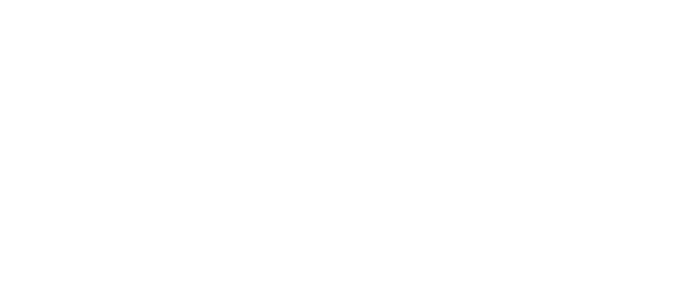
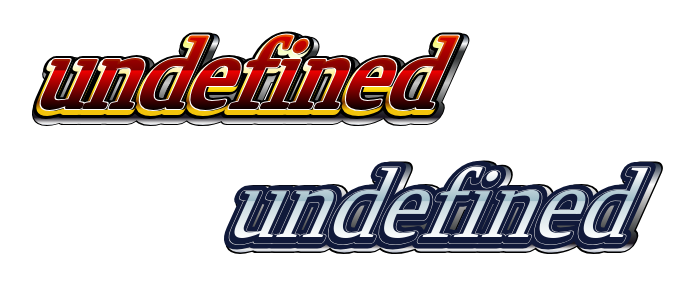
Before and after one commit to CyberRex0/5000choyen-api, a website: page index.html in a window 1280 px wide. Shown: the top 294 px of the page, without its empty margins (2-696 px from the left). Drawn offline with Linux system fonts and the light colour scheme; a web font is replaced by a local one.

Commit message:
Api release

```diff
--- a/index.html
+++ b/index.html
@@ -59,7 +59,7 @@
 		<canvas id="canvas" width="1500px" height="280px"></canvas>
 	</div>
 	<div>
-		<canvas id="canvas2" width="1500px" height="300px" style="display: none"></canvas>
+		<canvas id="canvas2" width="1500px" height="300px"></canvas>
 	</div>
 	<div style="display:none">
 	<div class="text-order">
@@ -88,6 +88,28 @@
 	</div>
 	</div>
 
+<script type="text/javascript">
+window.addEventListener("load", function () {
+
+ var queryString = window.location.href.split('?')[1];
+ var args = [...new URLSearchParams(queryString).entries()].reduce((obj, e) => ({...obj, [e[0]]: e[1]}), {});
+ //alert(args.a);
+
+ var in1 = document.getElementById("textboxTop");
+ var in2 = document.getElementById("textboxBottom");
+
+ in1.value = args.top;
+ in2.value = args.bottom;
+
+ // 何度か呼び出して本来のフォントで描画できるようにする
+ for (var i=0; i<10; i++) {
+  _canvas.redrawTop();
+  _canvas.redrawBottom();
+ }
+
+});
+</script>
+
 </body>
 
 </html>
```
